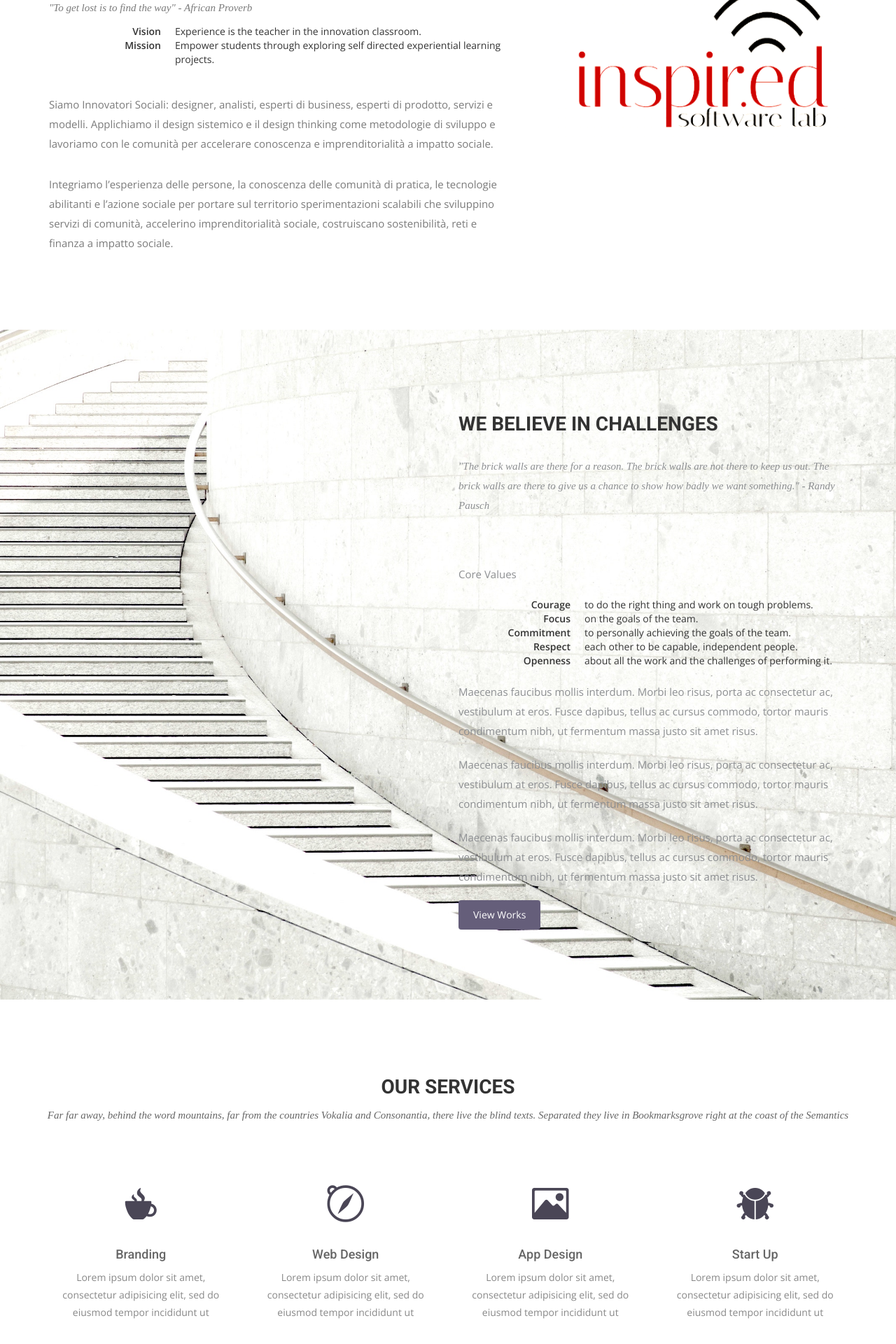
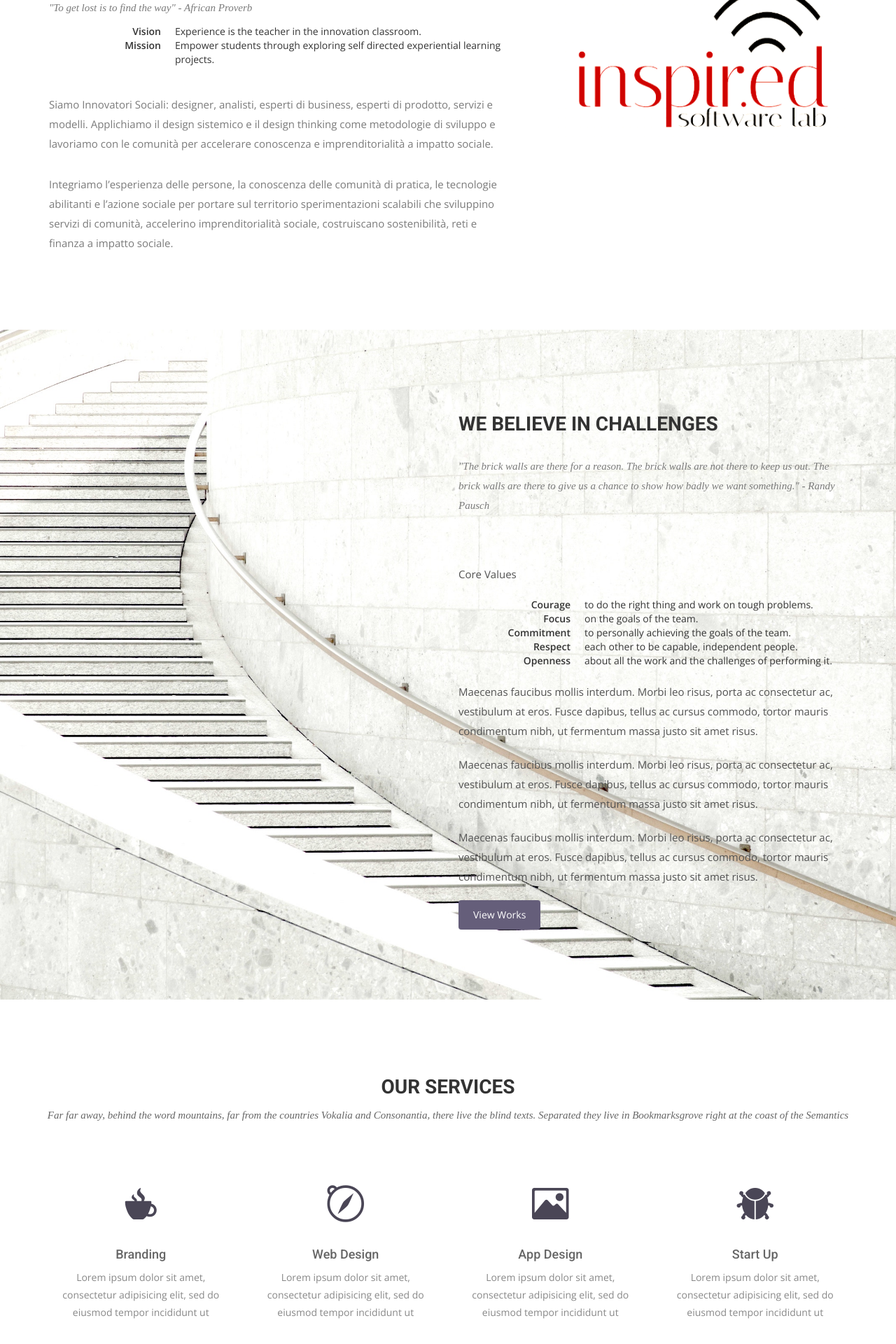
Before and after one commit to chrisjzamora8/inspiredlab.github.io, a Jekyll site: the page built from index.html, in a window 1280 px wide. Shown: the part 868-2788 px from the top of the page at 70% size. Built offline with Jekyll 4.4.1, drawn with Linux system fonts in a browser that asks for light colours; nearby versions of some CDN libraries; some web fonts are replaced.

Commit message:
add style to first paragraph in feature header

```diff
--- a/css/airspace.css
+++ b/css/airspace.css
@@ -261,10 +261,16 @@ font header .navbar-default .navbar-nav li a:hover {
   font-weight: 600;
   margin-bottom: 30px;
 }
-#feature p {
-  color: #8d8f92;
+/* First paragraph after h2 is lighter */
+#feature h2+p {
+  color: #7B7B7B;
   margin-bottom: 20px;
 }
+#feature p {
+  color: #525252;
+  margin-bottom: 20px;
+}
+
 #feature .btn-view-works {
   background: #655E7A;
   color: #fff;
```
